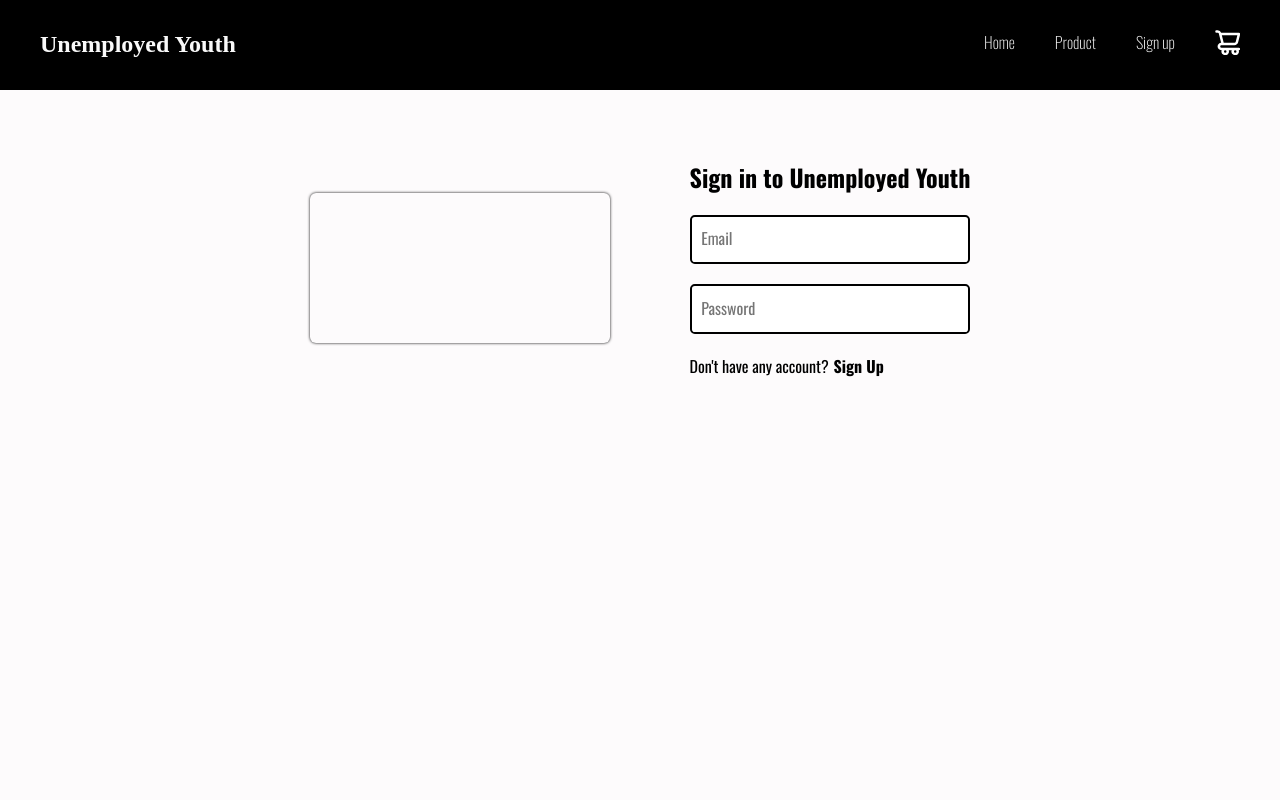
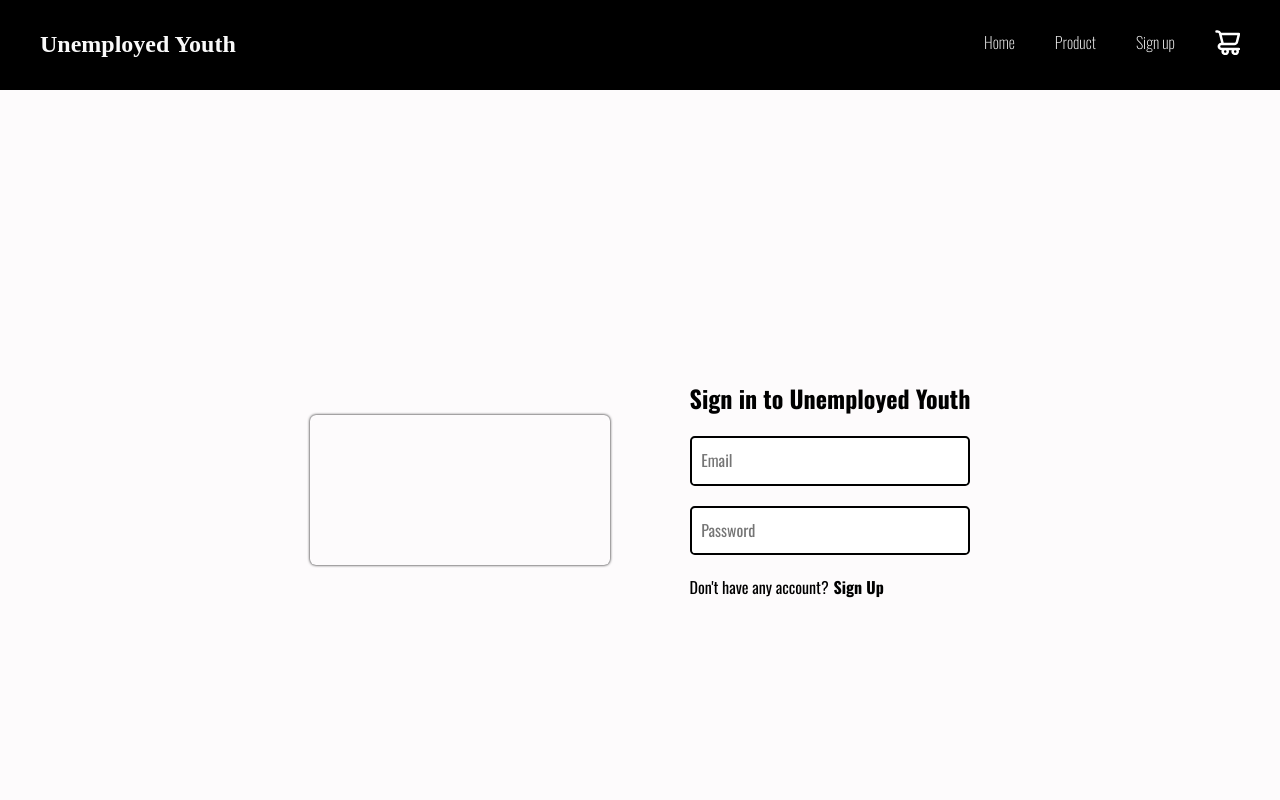
Before and after one commit to cihandundar/add-to-cart, a React (Create React App) app: page /login in a window 1280 px wide. Shown: the top 800 px of the page. Built offline with nearby package versions, Linux system fonts and the light colour scheme.

Commit message:
styling fix

```diff
--- a/src/styles/pages/_home.scss
+++ b/src/styles/pages/_home.scss
@@ -1,3 +1,7 @@
+.main {
+  display: flex;
+  align-items: center;
+}
 .section {
   max-width: 75rem;
   margin: 0 auto;
--- a/src/styles/pages/_login.scss
+++ b/src/styles/pages/_login.scss
@@ -1,4 +1,7 @@
 .login {
+  display: flex;
+  justify-content: center;
+  align-items: center;
   padding-block: 4.3rem;
   height: 100vh;
   background-color: #fdfbfc;
```
